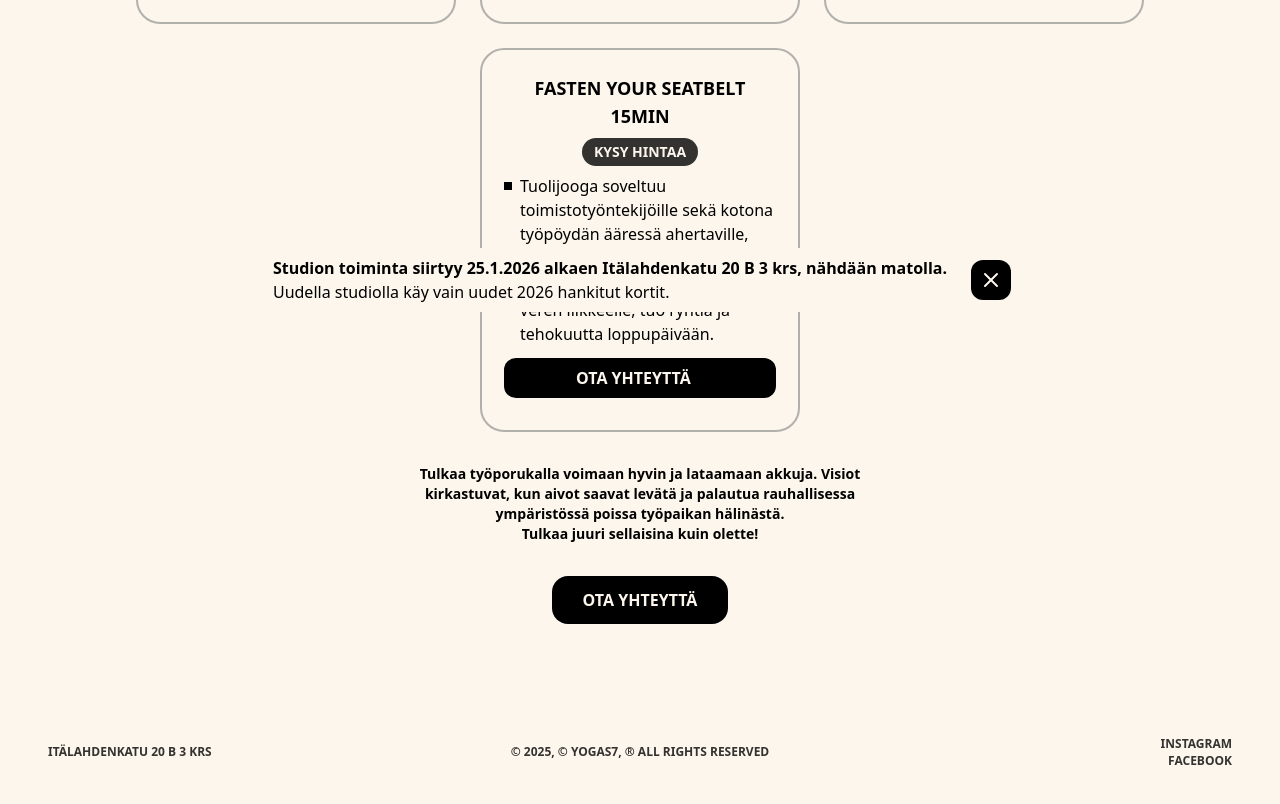
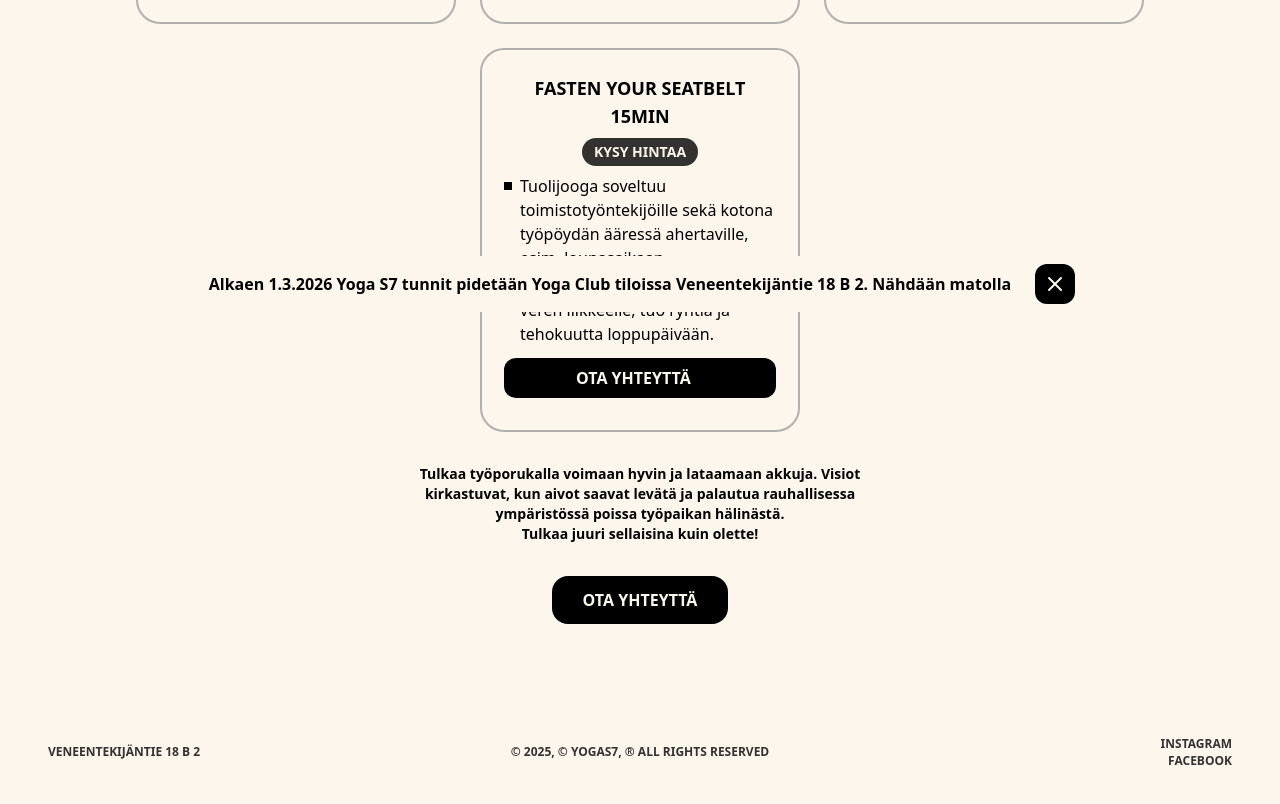
Before and after one commit to ogtiou/YOGAGEN2, a Next.js app: page /yrityksille in a window 1280 px wide. Shown: the part 456-1260 px from the top of the page. Built offline with nearby package versions, Linux system fonts and the light colour scheme.

Commit message:
locationupdate

```diff
--- a/app/components/alert/alert.tsx
+++ b/app/components/alert/alert.tsx
@@ -13,12 +13,12 @@ export default function Alert() {
         <div className="fixed bottom-0 left-0 w-full flex mb-8 items-center justify-center z-20 pointer-events-none">
             <div className="bg-[#fcf6ec] gap-6 py-2 px-2 mx-1 lg:px-6 rounded-2xl backdrop-blur-lg flex items-center justify-between">
               <div className="flex flex-col items-start">
-                <p className="font-black text-sm md:text-base select-none pl-1">
-                  Studion toiminta siirtyy 25.1.2026 alkaen Itälahdenkatu 20 B 3 krs, nähdään matolla.
+                <p className="font-semibold text-sm md:text-base select-none pl-1">
+                  Alkaen <span className="font-black">1.3.2026</span> Yoga S7 tunnit pidetään Yoga Club tiloissa Veneentekijäntie 18 B 2. Nähdään matolla
                 </p>
-                <p className="pl-1 text-sm md:text-base">
+                {/* <p className="pl-1 text-sm md:text-base">
                   Uudella studiolla käy vain uudet 2026 hankitut kortit.
-                </p>
+                </p> */}
               </div>
                 <div className="flex items-center justify-center gap-2 text-warm pointer-events-auto">
                   {/* <Link onClick={() => setIsVisible(false)} href={'/luelisaa'} className="px-5 py-2 bg-black rounded-xl font-bold button1 hover3">
--- a/app/components/footer/footer.tsx
+++ b/app/components/footer/footer.tsx
@@ -11,7 +11,7 @@ export default function Footer() {
           {/* <div className="absolute w-[95%] h-0.5 bg-black"></div> */}
           <div className="w-full flex items-center justify-center font-bold text-xs uppercase">
             <div className="absolute left-0 flex items-start flex-col mb-8 sm:mb-0 pl-5 lg:pl-12">
-              <p>Itälahdenkatu 20 B 3 krs</p>
+              <p>Veneentekijäntie 18 B 2</p>
               {/* <p>Sisäänkäynti 5A rappu B, 5krs</p> */}
             </div>
             <div className="absolute bottom-0 mb-7 lg:mb-0 lg:relative lg:bottom-auto">&copy; {currentYear}, &copy; YOGAS7, &reg; ALL RIGHTS RESERVED</div>
--- a/app/components/footer/footer2.tsx
+++ b/app/components/footer/footer2.tsx
@@ -11,7 +11,7 @@ export default function Footer2() {
           <div className="absolute w-[95%] h-0.5 bg-black"></div>
           <div className="w-full flex items-center justify-center font-bold text-xs uppercase">
             <div className="absolute left-0 flex items-start flex-col mb-8 sm:mb-0 pl-5 lg:pl-12">
-              <p>Itälahdenkatu 20 B 3 krs</p>
+              <p>Veneentekijäntie 18 B 2</p>
             </div>
             <div className="absolute bottom-0 mb-7 lg:mb-0 lg:relative lg:bottom-auto">&copy; {currentYear}, &copy; YOGAS7, &reg; ALL RIGHTS RESERVED</div>
             <div className="absolute right-0 flex items-end flex-col mb-8 sm:mb-0 pr-5 lg:pr-12 gap-0.5">
```
